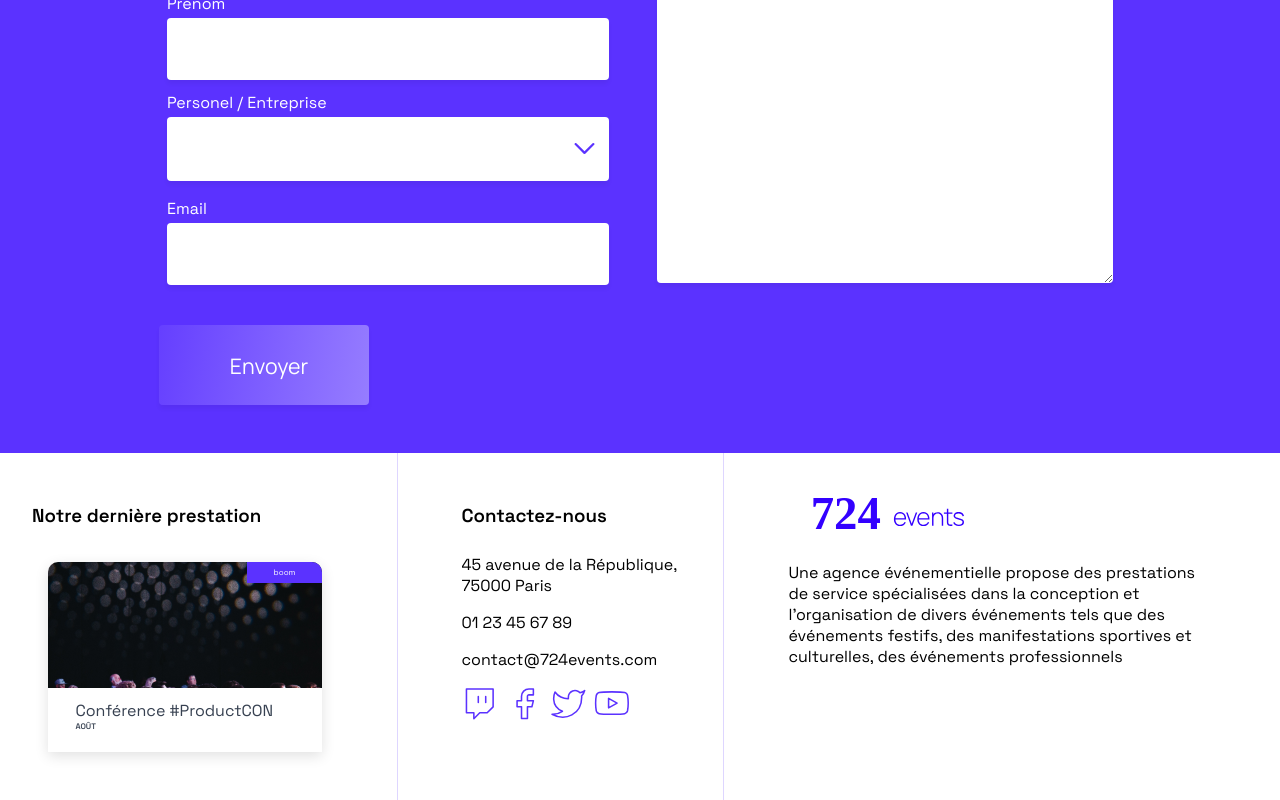
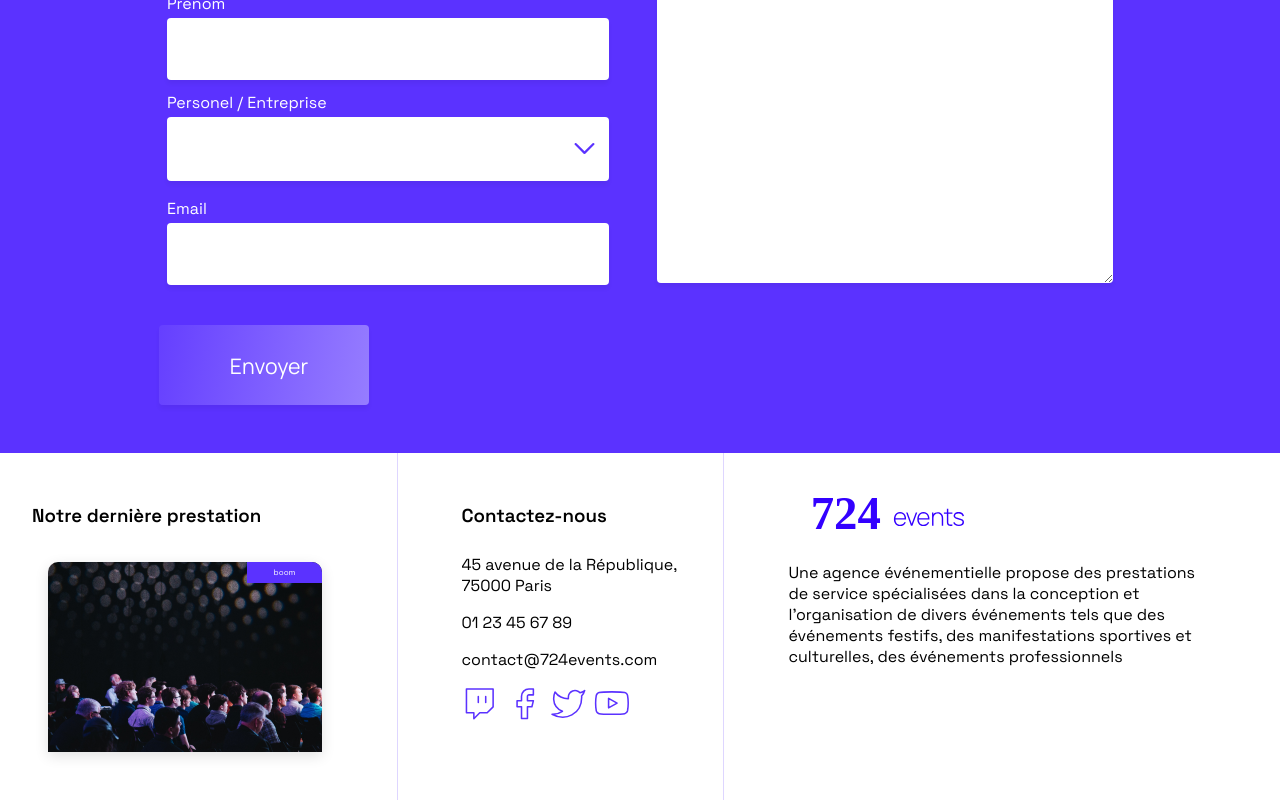
Before and after one commit to Solarusastoras/Projet_9, a React (Create React App) app: page / in a window 1280 px wide. Shown: the part 5660-6460 px from the top of the page. Built offline with nearby package versions, Linux system fonts and the light colour scheme.

Commit message:
Update style.scss
 mini-height: auto; par  height: auto;

```diff
--- a/src/components/EventCard/style.scss
+++ b/src/components/EventCard/style.scss
@@ -10,7 +10,7 @@
     height: 190px;
     .EventCard__imageContainer {
       height: 126px;
-      min-height: auto;
+      height: auto;
       overflow: hidden;
     }
     .EventCard__descriptionContainer {
```
